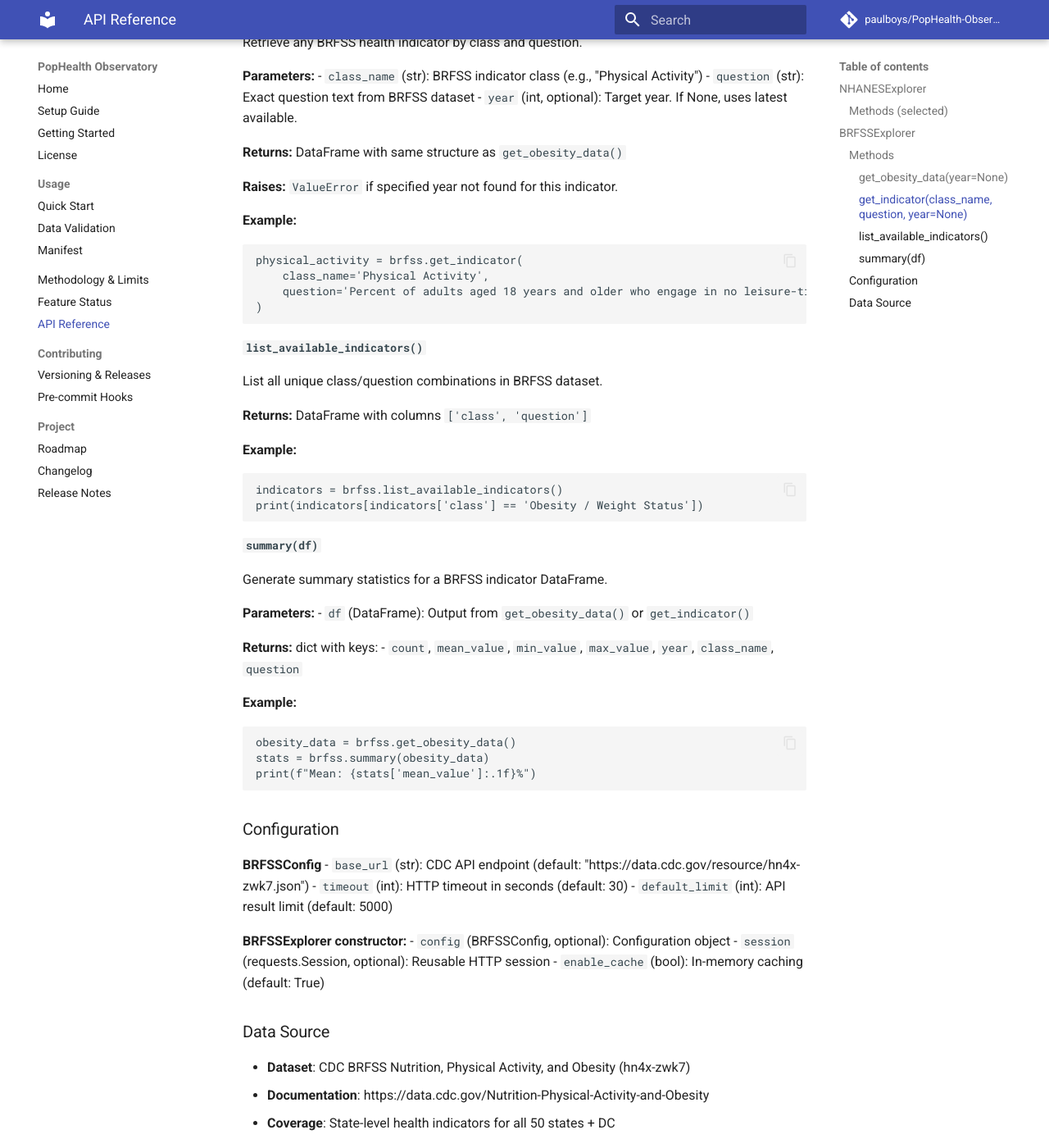
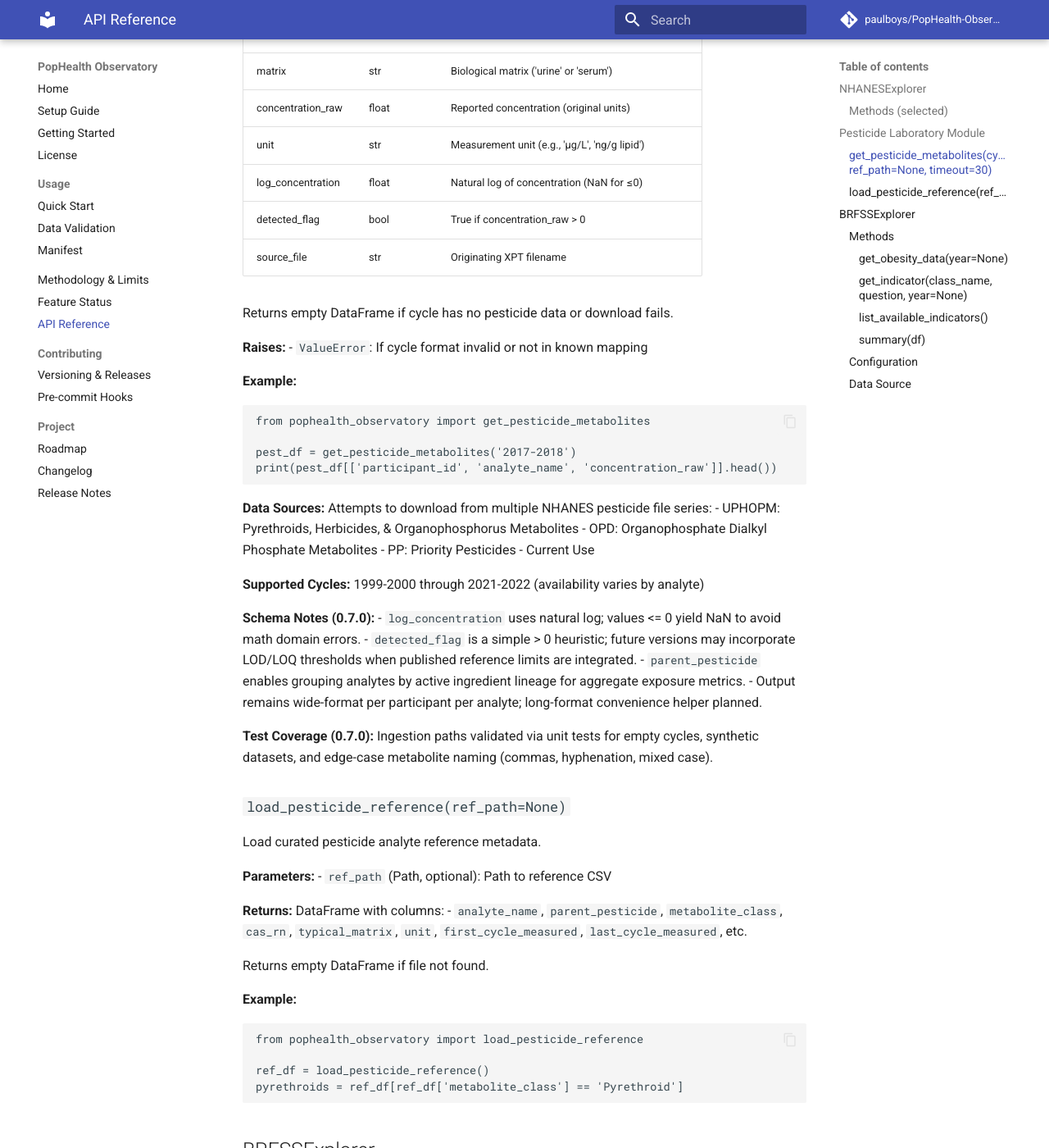
Before and after one commit to paulboys/PopHealth-Observatory, an MkDocs documentation site: the page built from docs/api.md, in a window 1280 px wide and 1400 px high, scrolled down 1218 px. Shown: the whole window at 82% size. Built offline with MkDocs 1.6.1 and Material for MkDocs 9.7.7, drawn with Linux system fonts in a browser that asks for light colours; comment, search, counter and statistics services are not loaded; some of the changed text lies outside the part shown.

````diff
--- a/docs/api.md
+++ b/docs/api.md
@@ -15,6 +15,80 @@
 - `generate_summary_report(df)`
 
 Refer to inline docstrings for full parameter details.
+
+## Pesticide Laboratory Module
+
+### `get_pesticide_metabolites(cycle, ref_path=None, timeout=30)`
+Load and harmonize NHANES pesticide laboratory analytes for a given cycle.
+
+**Parameters:**
+- `cycle` (str): NHANES cycle in format YYYY-YYYY (e.g., '2017-2018')
+- `ref_path` (Path, optional): Path to pesticide_reference.csv (defaults to data/reference/pesticide_reference.csv)
+- `timeout` (int): Download timeout in seconds (default: 30)
+
+**Returns:** DataFrame with schema:
+
+| Column | Type | Description |
+|--------|------|-------------|
+| participant_id | int | NHANES SEQN identifier |
+| cycle | str | Survey cycle |
+| analyte_name | str | Normalized metabolite name (e.g., '3-PBA') |
+| parent_pesticide | str | Parent active ingredient or chemical class |
+| metabolite_class | str | Category (pyrethroid, OP, organochlorine, herbicide) |
+| matrix | str | Biological matrix ('urine' or 'serum') |
+| concentration_raw | float | Reported concentration (original units) |
+| unit | str | Measurement unit (e.g., 'µg/L', 'ng/g lipid') |
+| log_concentration | float | Natural log of concentration (NaN for ≤0) |
+| detected_flag | bool | True if concentration_raw > 0 |
+| source_file | str | Originating XPT filename |
+
+Returns empty DataFrame if cycle has no pesticide data or download fails.
+
+**Raises:**
+- `ValueError`: If cycle format invalid or not in known mapping
+
+**Example:**
+```python
+from pophealth_observatory import get_pesticide_metabolites
+
+pest_df = get_pesticide_metabolites('2017-2018')
+print(pest_df[['participant_id', 'analyte_name', 'concentration_raw']].head())
+```
+
+**Data Sources:**
+Attempts to download from multiple NHANES pesticide file series:
+- UPHOPM: Pyrethroids, Herbicides, & Organophosphorus Metabolites
+- OPD: Organophosphate Dialkyl Phosphate Metabolites
+- PP: Priority Pesticides - Current Use
+
+**Supported Cycles:** 1999-2000 through 2021-2022 (availability varies by analyte)
+
+**Schema Notes (0.7.0):**
+- `log_concentration` uses natural log; values <= 0 yield NaN to avoid math domain errors.
+- `detected_flag` is a simple > 0 heuristic; future versions may incorporate LOD/LOQ thresholds when published reference limits are integrated.
+- `parent_pesticide` enables grouping analytes by active ingredient lineage for aggregate exposure metrics.
+- Output remains wide-format per participant per analyte; long-format convenience helper planned.
+
+**Test Coverage (0.7.0):** Ingestion paths validated via unit tests for empty cycles, synthetic datasets, and edge-case metabolite naming (commas, hyphenation, mixed case).
+
+### `load_pesticide_reference(ref_path=None)`
+Load curated pesticide analyte reference metadata.
+
+**Parameters:**
+- `ref_path` (Path, optional): Path to reference CSV
+
+**Returns:** DataFrame with columns:
+- `analyte_name`, `parent_pesticide`, `metabolite_class`, `cas_rn`, `typical_matrix`, `unit`, `first_cycle_measured`, `last_cycle_measured`, etc.
+
+Returns empty DataFrame if file not found.
+
+**Example:**
+```python
+from pophealth_observatory import load_pesticide_reference
+
+ref_df = load_pesticide_reference()
+pyrethroids = ref_df[ref_df['metabolite_class'] == 'Pyrethroid']
+```
 
 ## BRFSSExplorer
 State-level health indicator access from CDC BRFSS dataset.
--- a/pyproject.toml
+++ b/pyproject.toml
@@ -4,7 +4,7 @@
 
 [project]
 name = "pophealth-observatory"
-version = "0.6.0"
+version = "0.7.0"
 description = "Open-source population health & nutrition analytics toolkit (NHANES focus)"
 readme = "README.md"
 authors = [{name="PopHealth Observatory Team"}]
@@ -51,6 +51,7 @@
 [project.optional-dependencies]
 dev = [
     "pytest>=7.0.0",
+    "pytest-cov>=4.0.0",
     "build",
     "twine",
     "ruff>=0.4.0",
````
Also changed, not shown: CHANGELOG.md (+24 -0 lines), README.md (+18 -0 lines), docs/features.md (+4 -3 lines), docs/release-notes/0.7.0.md (added, +33 -0 lines).
